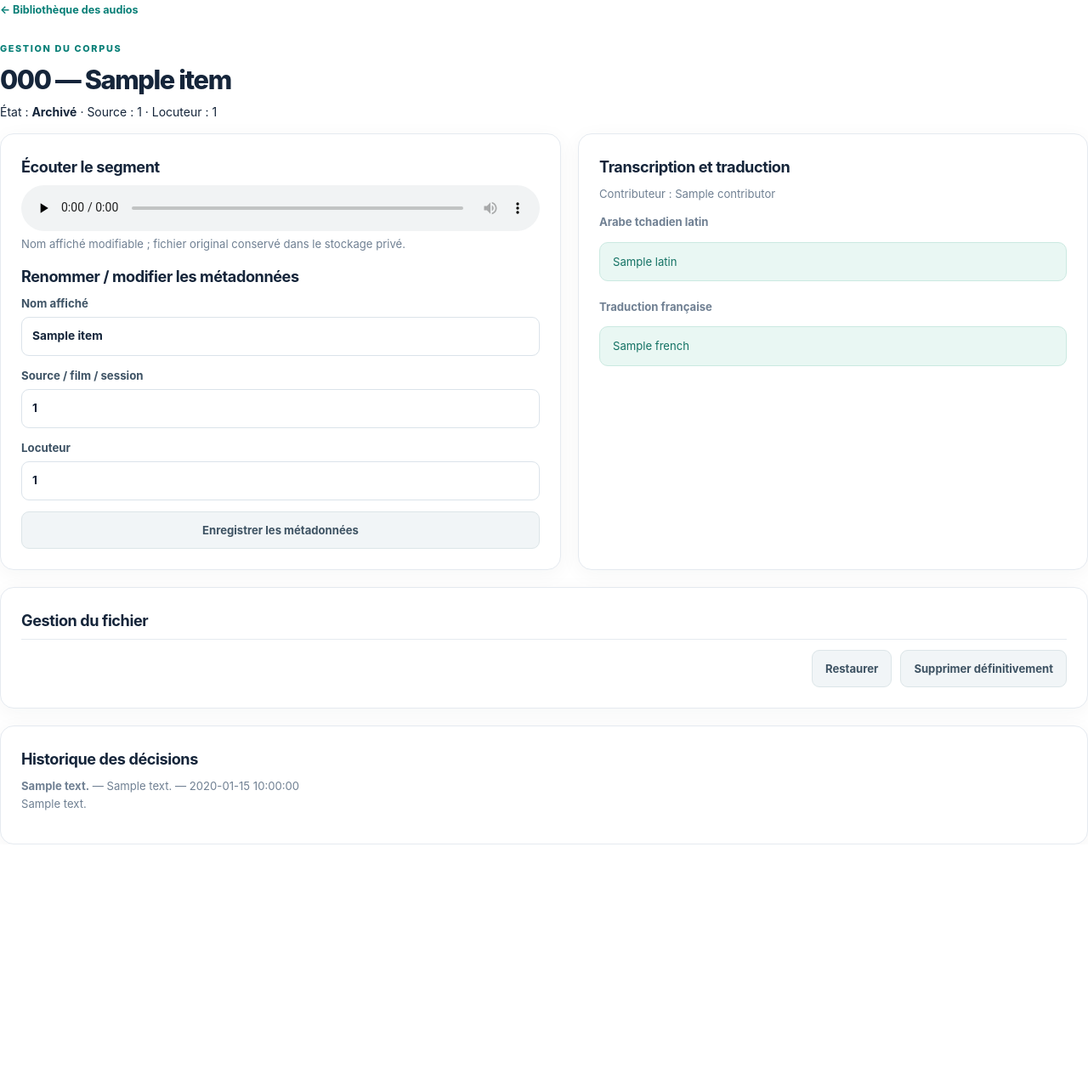
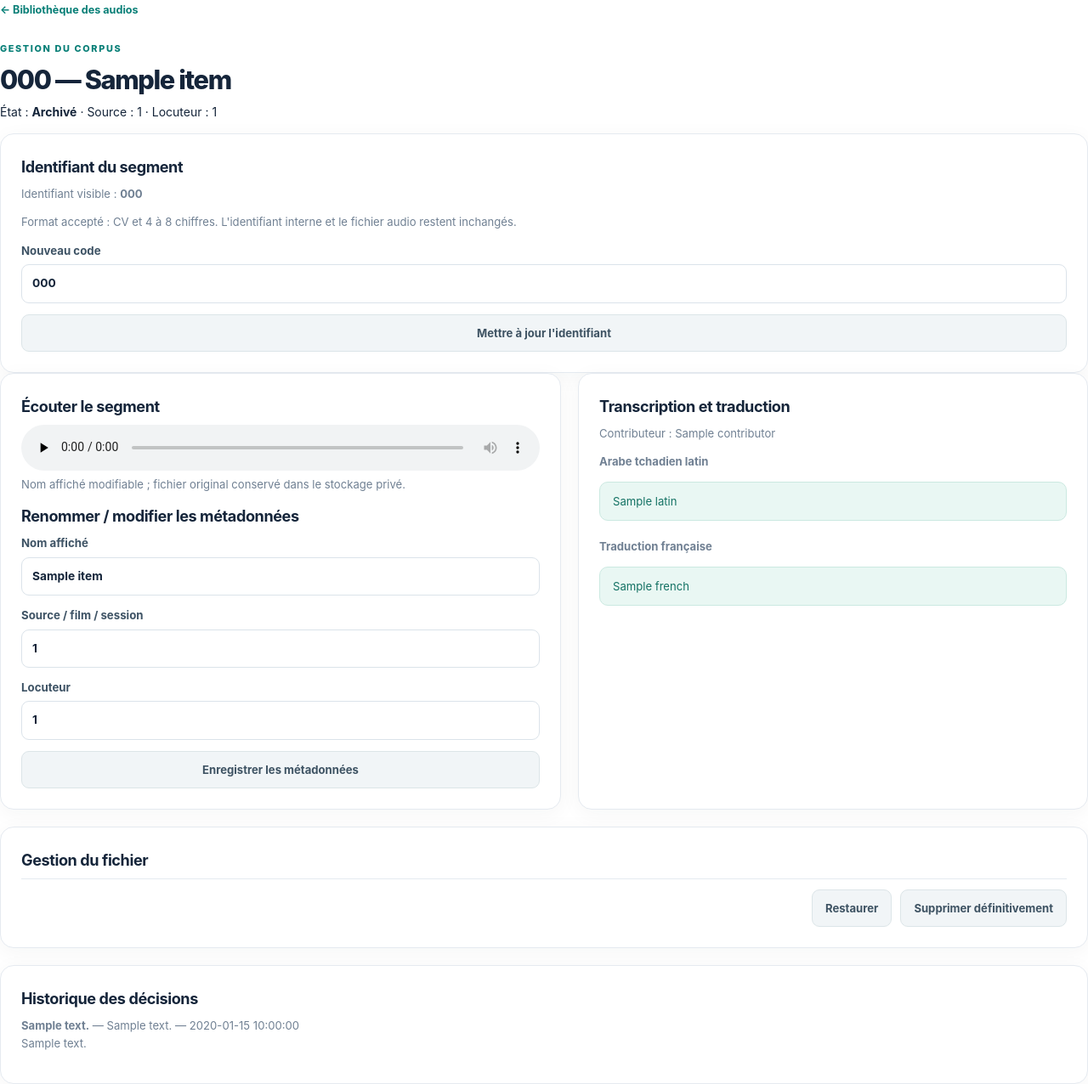
Before and after one commit to acheikh-younous/ChadVoice-Host, a Python web app: template templates/admin_segment_detail.html in a window 1280 px wide. Shown: the whole page at 85% size. Before the commit the page ends 994 px from the top, so only its background shows below. Run offline with Jinja, Linux system fonts and the light colour scheme; the template is opened without the code that fills it: most values are stand-ins (such as "Sample title", 1, 10 or a date in 2020).

Commit message:
Add navigation and safe migrations for user management and editable audio codes

```diff
--- a/templates/admin_segment_detail.html
+++ b/templates/admin_segment_detail.html
@@ -2,6 +2,7 @@
 <a class="back" href="/admin/segments">← Bibliothèque des audios</a>
 <div class="eyebrow">GESTION DU CORPUS</div><h1>{{s.code}} — {{s.original_name}}</h1>
 <p>État : <strong>{{'Archivé' if s.archived_at else status_label[s.status]}}</strong> · Source : {{s.source_id or '—'}} · Locuteur : {{s.speaker_id or '—'}}</p>
+<section class="card"><h2>Identifiant du segment</h2><p>Identifiant visible : <strong>{{s.code}}</strong>{% if invalid_code %} · Code non conforme{% endif %}</p><p class="muted">Format accepté : CV et 4 à 8 chiffres. L'identifiant interne et le fichier audio restent inchangés.</p><form method="post" action="/admin/segments/{{s.id}}/code" class="form-stack"><input type="hidden" name="csrf" value="{{user.csrf}}"><label>Nouveau code<input name="new_code" value="{{s.code}}" pattern="CV[0-9]{4,8}" maxlength="10" required></label><button class="btn secondary">Mettre à jour l'identifiant</button></form></section>
 <div class="columns-2"><section class="card"><h2>Écouter le segment</h2><audio controls preload="none" src="/audio/{{s.id}}" style="width:100%"></audio>
 <p class="muted">Nom affiché modifiable ; fichier original conservé dans le stockage privé.</p>
 <h2>Renommer / modifier les métadonnées</h2><form method="post" action="/admin/segments/{{s.id}}/metadata" class="form-stack">
```
